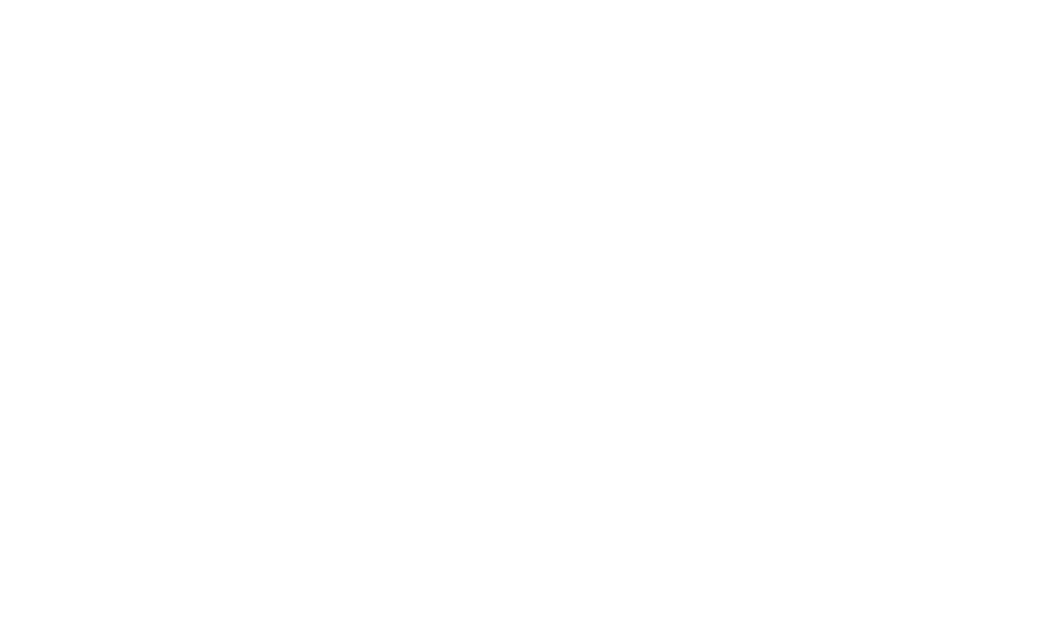
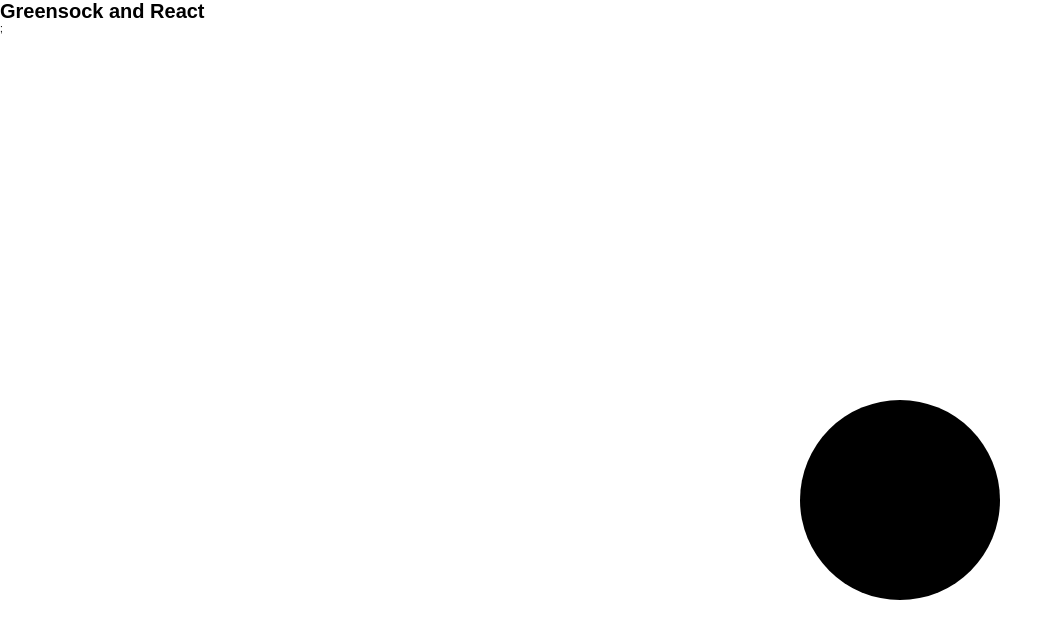
Before and after one commit to akardet/greensock-react-demo, a Gatsby site: page / in a window 1280 px wide. Shown: the whole page, without its empty margins (0-1063 px from the left). Built offline with nearby package versions, Linux system fonts and the light colour scheme; Gatsby itself is replaced by a stand-in of ours.

Commit message:
add: greensock animations to circle

```diff
--- a/package.json
+++ b/package.json
@@ -19,6 +19,7 @@
     "gatsby-plugin-sharp": "^2.2.21",
     "gatsby-source-filesystem": "^2.1.22",
     "gatsby-transformer-sharp": "^2.2.14",
+    "gsap": "^2.1.3",
     "node-sass": "^4.12.0",
     "react": "^16.9.0",
     "react-dom": "^16.9.0"
--- a/src/pages/index.js
+++ b/src/pages/index.js
@@ -1,5 +1,26 @@
-import React from "react"
+import React, { Component } from "react"
+import "../sass/main.scss"
+import { TimelineLite, Back } from "gsap/all"
+export default class index extends Component {
+  constructor(props) {
+    super(props)
+    this.myElement = null
+    this.myTween = null
+  }
 
-export default function index() {
-  return <div></div>
+  componentDidMount() {
+    this.myTween = new TimelineLite().to(this.myElement, 4, {
+      x: 400,
+      ease: Back.easeIn,
+    })
+  }
+
+  render() {
+    return (
+      <div>
+        <h1>Greensock and React</h1>
+        <div className="circle" ref={div => (this.myElement = div)} />;
+      </div>
+    )
+  }
 }
--- /dev/null
+++ b/src/sass/_base.scss
@@ -0,0 +1,36 @@
+*,
+*::after,
+*::before {
+  margin: 0;
+  padding: 0;
+  box-sizing: inherit; /* Set all elements to inherit from body */
+}
+
+html {
+  /* font-size: 100% = 16px  |  10/16 = .625 */
+  font-size: 62.5%; /* Set the default font size to easy number to divide by (px/root size = rem) */
+  font-family: "Nunito", sans-serif;
+
+  background: #fff no-repeat center center fixed;
+  -webkit-background-size: cover;
+  -moz-background-size: cover;
+  -o-background-size: cover;
+  background-size: cover;
+
+  scroll-behavior: smooth;
+}
+
+body {
+  box-sizing: border-box;
+}
+
+.circle {
+  height: 200px;
+  width: 200px;
+  background-color: black;
+  border-radius: 100%;
+
+  position: absolute;
+  top: 50vh;
+  left: 50vh;
+}
--- /dev/null
+++ b/src/sass/main.scss
@@ -0,0 +1 @@
+@import "base.scss";
```
Also changed, not shown: gatsby-config.js (+7 -6 lines), src/html.js (deleted, +0 -42 lines), 1 other file.
